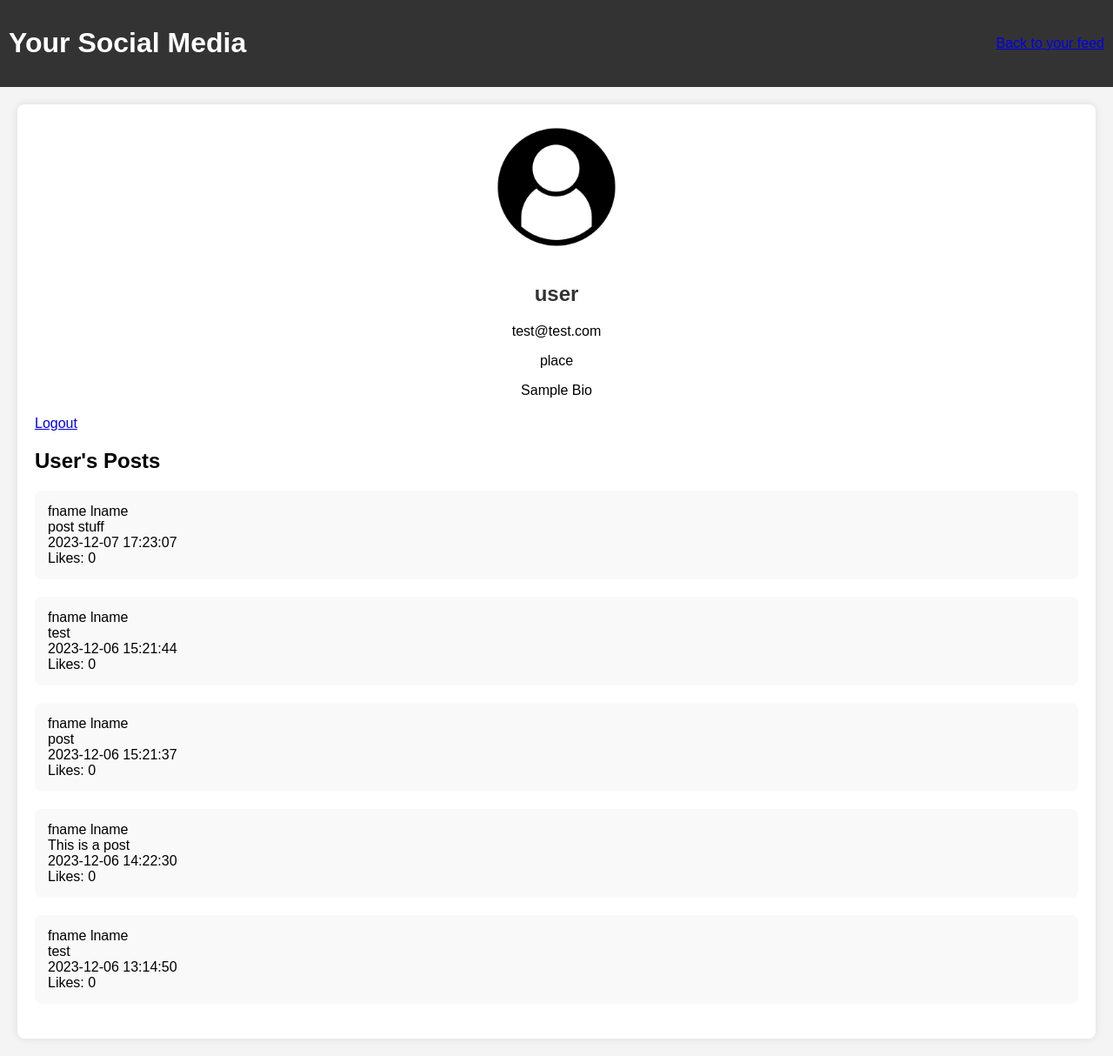
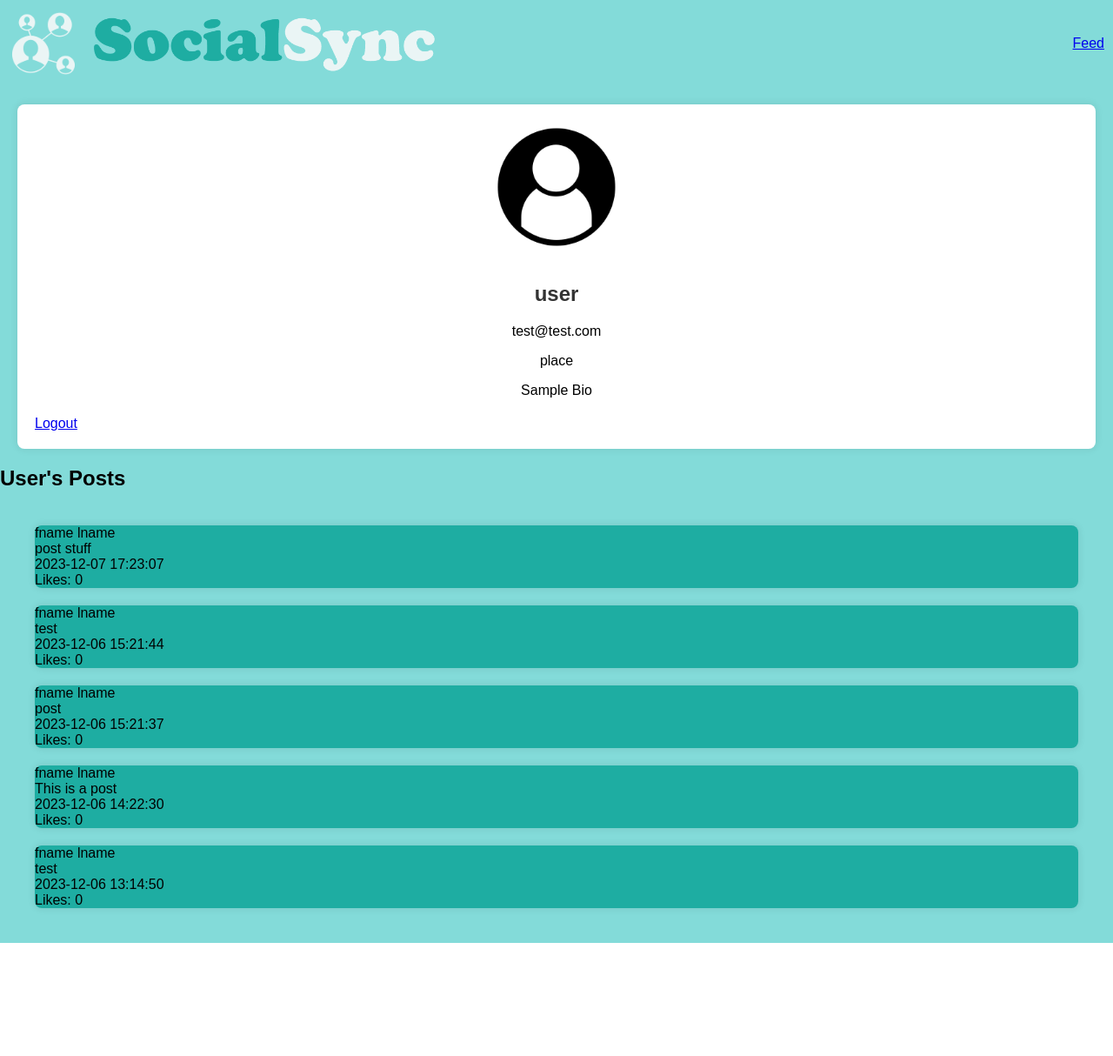
Before and after one commit to thomAguirre/SocialSync, a PHP site: page /profile.php in a window 1280 px wide. Shown: the whole page at 87% size. After the commit the page ends 1084 px from the top, so only its background shows below. Run offline with PHP 8.4, Linux system fonts and the light colour scheme; a user stored in the database is signed in; data comes from the database, SQL or seed files in the repository.

Commit message:
Merged site and profile style

```diff
--- a/profile.php
+++ b/profile.php
@@ -5,72 +5,17 @@
     <meta name="viewport" content="width=device-width, initial-scale=1.0">
     <title>SocialSync | Profile</title>
     <!-- Add your CSS stylesheets here -->
-    <!-- Example: <link rel="stylesheet" href="styles.css"> -->
-    <style>
-        body {
-            font-family: Arial, sans-serif;
-            background-color: #f4f4f4;
-            margin: 0;
-            padding: 0;
-        }
-
-        .navbar {
-            background-color: #333;
-            padding: 10px;
-            color: #fff;
-            text-align: center;
-            display: flex;
-            justify-content: space-between;
-            align-items: center;
-        }
-
-        .profile-container {
-            margin: 20px;
-            background-color: #fff;
-            padding: 20px;
-            border-radius: 8px;
-            box-shadow: 0 0 10px rgba(0, 0, 0, 0.1);
-        }
-
-        .profile-img {
-            max-width: 150px;
-            border-radius: 50%;
-            margin-bottom: 10px;
-        }
-
-        .user-info {
-            text-align: center;
-            margin-bottom: 20px;
-        }
-
-        .user-info h2 {
-            color: #333;
-        }
-
-        .post {
-            margin-bottom: 20px;
-            background-color: #f9f9f9;
-            padding: 15px;
-            border-radius: 8px;
-        }
-
-        .post p {
-            margin: 0;
-        }
-
-        .return-feed {
-            color: #fff;
-            margin-left: auto; /* Push the feed to the far right */
-        }
+    <link rel="stylesheet" href="./site.css">
     </style>
 </head>
 <body>
 
 <div class="navbar">
-    <h1>Your Social Media</h1>
+    <img src="./assets/SocialSync-Icon.png" class="logo">
+    <img src="./assets/SocialSync-Text.png" class="logo">
 
-    <div class="return-feed">
-        <a href="/site.php">Back to your feed</a>
+    <div class="profile-icon">
+        <a href="site.php">Feed</a>
     </div>
 </div>
 
@@ -80,14 +25,13 @@
 
     <!-- Logout button -->
     <a href="/back-end/logout.php">Logout</a>
+</div>
 
-    <h2>User's Posts</h2>
-    <?php
-        $calluser = $_SESSION['userID'];
-        include($_SERVER['DOCUMENT_ROOT'].'/back-end/get-posts.php');
-    ?>
-
-</div>
+<h2>User's Posts</h2>
+<?php
+    $calluser = $_SESSION['userID'];
+    include($_SERVER['DOCUMENT_ROOT'].'/back-end/get-posts.php');
+?>
 
 </body>
 </html>
--- a/site.css
+++ b/site.css
@@ -20,10 +20,8 @@ body {
 
 .post-container {
     margin: 20px;
-    background-color: #fff;
     padding: 20px;
     border-radius: 8px;
-    box-shadow: 0 0 10px rgba(0, 0, 0, 0.1);
 }
 
 .post-form {
@@ -53,7 +51,10 @@ body {
 }
 
 .post {
+    background-color: #1eada2;
+    border-radius: 8px;
     margin-bottom: 20px;
+    box-shadow: 0 0 10px rgba(0, 0, 0, 0.1);
 }
 
 .post p {
@@ -68,3 +69,26 @@ body {
 .logo {
     max-height: 100%;
 }
+
+.profile-container {
+    margin: 20px;
+    background-color: #fff;
+    padding: 20px;
+    border-radius: 8px;
+    box-shadow: 0 0 10px rgba(0, 0, 0, 0.1);
+}
+
+.profile-img {
+    max-width: 150px;
+    border-radius: 50%;
+    margin-bottom: 10px;
+}
+
+.user-info {
+    text-align: center;
+    margin-bottom: 20px;
+}
+
+.user-info h2 {
+    color: #333;
+}
```
Also changed, not shown: site.php (+6 -4 lines).
